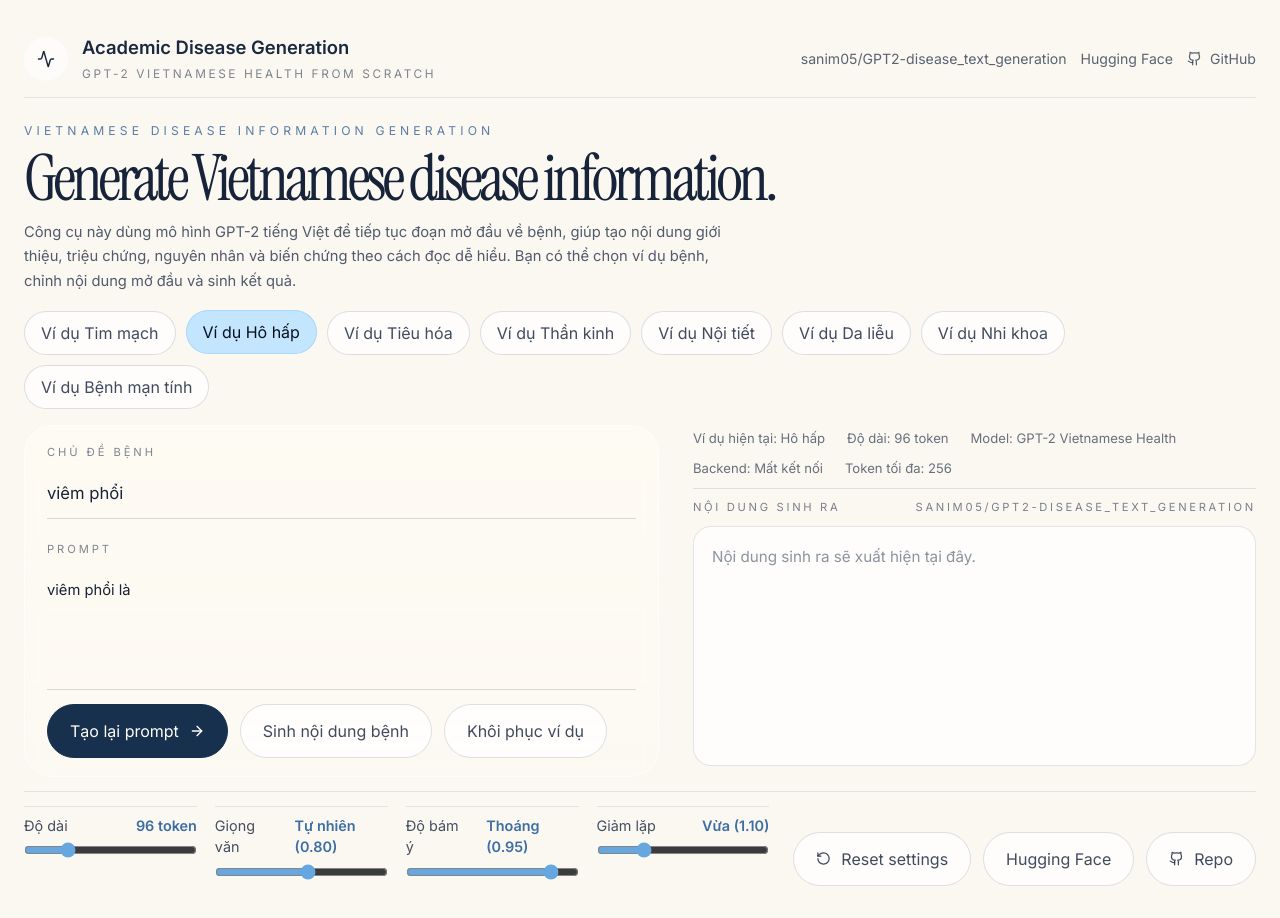
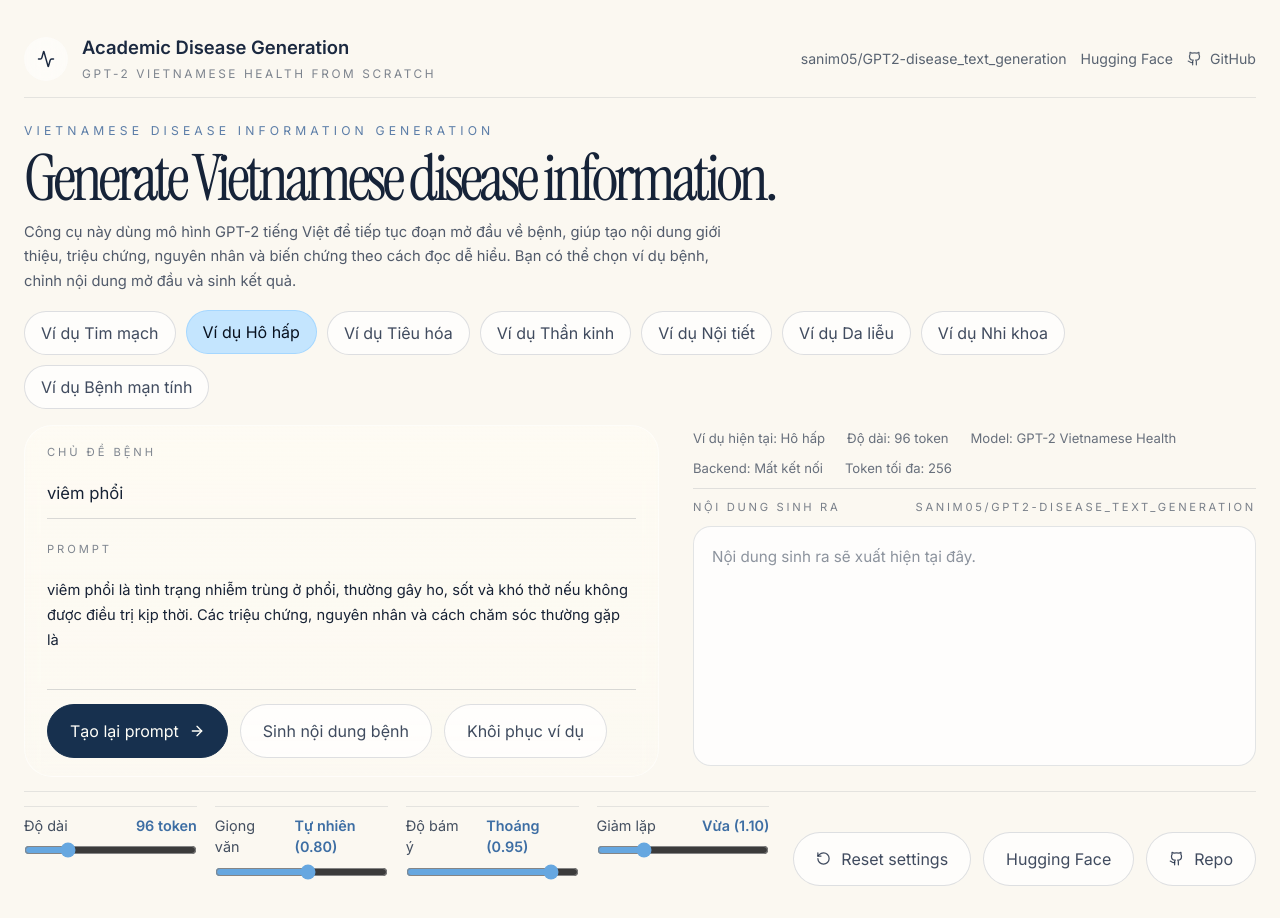
Before and after one commit to Tuancoolboy/website-gpt2-disease, a React (Vite) app: page / in a window 1280 px wide. Built offline with nearby package versions, Linux system fonts and the light colour scheme; no server answers.

Commit message:
Improve disease prompt templates

```diff
--- a/src/App.tsx
+++ b/src/App.tsx
@@ -21,42 +21,50 @@ const examplePresets = {
   'Tim mạch': {
     topic: 'bệnh tim',
     aliases: ['benh tim', 'tim mach', 'benh mach vanh', 'tim'],
-    prompt: 'bệnh tim là',
+    prompt:
+      'bệnh tim mạch là nhóm bệnh ảnh hưởng đến tim và mạch máu, có thể tiến triển âm thầm trong thời gian dài. Những dấu hiệu, nguyên nhân và biến chứng thường gặp gồm',
   },
   'Hô hấp': {
     topic: 'viêm phổi',
     aliases: ['viem phoi', 'ho hap', 'hen phe quan', 'hen suyen'],
-    prompt: 'viêm phổi là',
+    prompt:
+      'viêm phổi là tình trạng nhiễm trùng ở phổi, thường gây ho, sốt và khó thở nếu không được điều trị kịp thời. Các triệu chứng, nguyên nhân và cách chăm sóc thường gặp là',
   },
   'Tiêu hóa': {
     topic: 'đau dạ dày',
     aliases: ['dau da day', 'tieu hoa', 'viem loet da day', 'da day'],
-    prompt: 'đau dạ dày là',
+    prompt:
+      'đau dạ dày là tình trạng đau hoặc nóng rát vùng thượng vị, thường liên quan đến rối loạn tiêu hóa hay viêm loét dạ dày. Người bệnh thường có các biểu hiện và nguyên nhân như',
   },
   'Thần kinh': {
     topic: 'tai biến mạch máu não',
     aliases: ['tai bien mach mau nao', 'than kinh', 'dot quy', 'dot quy nao'],
-    prompt: 'tai biến mạch máu não là',
+    prompt:
+      'tai biến mạch máu não là tình trạng não bị tổn thương do tắc hoặc vỡ mạch máu não và cần được cấp cứu sớm. Dấu hiệu nhận biết, yếu tố nguy cơ và biến chứng thường gặp gồm',
   },
   'Nội tiết': {
     topic: 'tiểu đường tuýp 2',
     aliases: ['tieu duong', 'noi tiet', 'duong huyet cao', 'tieu duong tuyp 2'],
-    prompt: 'tiểu đường tuýp 2 là',
+    prompt:
+      'tiểu đường tuýp 2 là bệnh rối loạn chuyển hóa làm đường huyết tăng kéo dài do cơ thể đề kháng insulin. Những biểu hiện, nguyên nhân và cách kiểm soát bệnh thường gồm',
   },
   'Da liễu': {
     topic: 'viêm da cơ địa',
     aliases: ['viem da co dia', 'da lieu', 'ngua da', 'cham'],
-    prompt: 'viêm da cơ địa là',
+    prompt:
+      'viêm da cơ địa là bệnh da mạn tính thường gây khô da, ngứa và tái phát theo từng đợt. Triệu chứng, yếu tố làm bệnh nặng hơn và cách chăm sóc da thường gặp là',
   },
   'Nhi khoa': {
     topic: 'sốt xuất huyết ở trẻ em',
     aliases: ['sot xuat huyet', 'nhi khoa', 'tre em', 'sot xuat huyet o tre em'],
-    prompt: 'sốt xuất huyết ở trẻ em là',
+    prompt:
+      'sốt xuất huyết ở trẻ em là bệnh truyền nhiễm do virus Dengue, thường gây sốt cao và có nguy cơ biến chứng nếu theo dõi muộn. Các dấu hiệu, giai đoạn bệnh và lưu ý chăm sóc thường là',
   },
   'Bệnh mạn tính': {
     topic: 'tăng huyết áp',
     aliases: ['tang huyet ap', 'benh man tinh', 'cao huyet ap', 'huyet ap cao'],
-    prompt: 'tăng huyết áp là',
+    prompt:
+      'tăng huyết áp là tình trạng huyết áp cao kéo dài, làm tăng nguy cơ đột quỵ, suy tim và tổn thương thận. Bệnh thường có các yếu tố nguy cơ, biểu hiện và hướng kiểm soát như',
   },
 } satisfies Record<string, ExamplePreset>;
 
@@ -165,7 +173,7 @@ function buildOpeningText(topic: string) {
     return matchedPreset.prompt;
   }
 
-  return `${cleanTopic} là`;
+  return `${cleanTopic} là bệnh cần được nhận biết sớm để hạn chế biến chứng. Những nguyên nhân, triệu chứng và cách phòng ngừa thường được nhắc đến gồm`;
 }
 
 function describeLength(value: number) {
```
